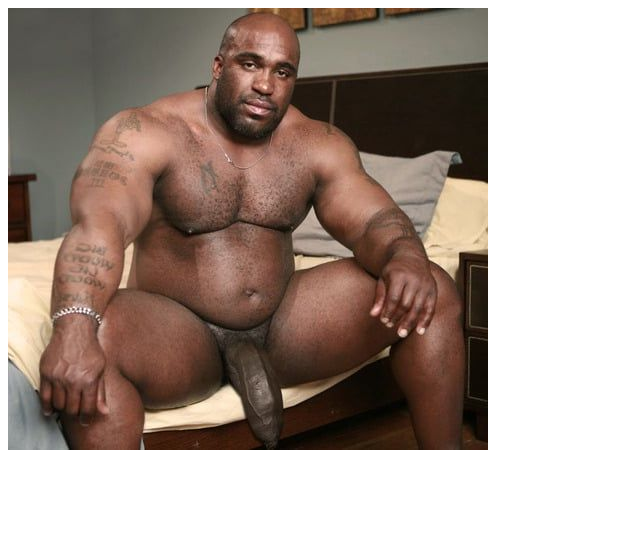
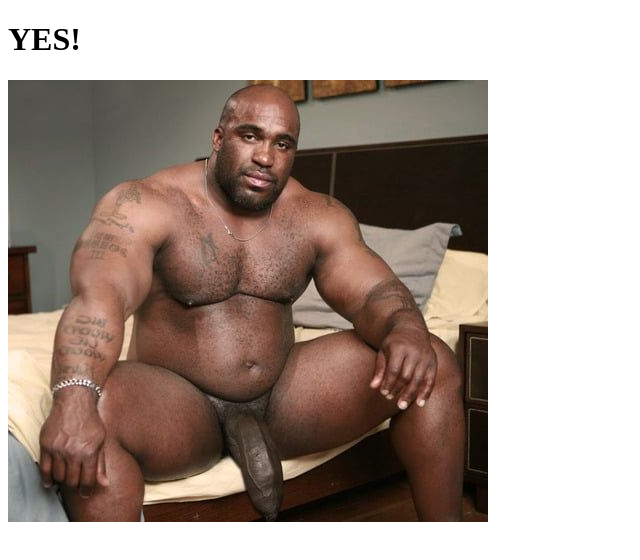
Before and after one commit to xxgh382/xxgh382-Vote, a plain HTML site: page index.html in a window 1280 px wide. Shown: the whole page, without its empty margins (0-640 px from the left). Drawn offline with Linux system fonts and the light colour scheme.

Commit message:
Update index.html

```diff
--- a/index.html
+++ b/index.html
@@ -8,6 +8,7 @@
     <meta property="og:image" content="./trump.jpg" />
 </head>
 <body>
+    <h1>YES!</h1>
     <img src="./lol.jpg" alt/>
 </body>
 </html>
```
